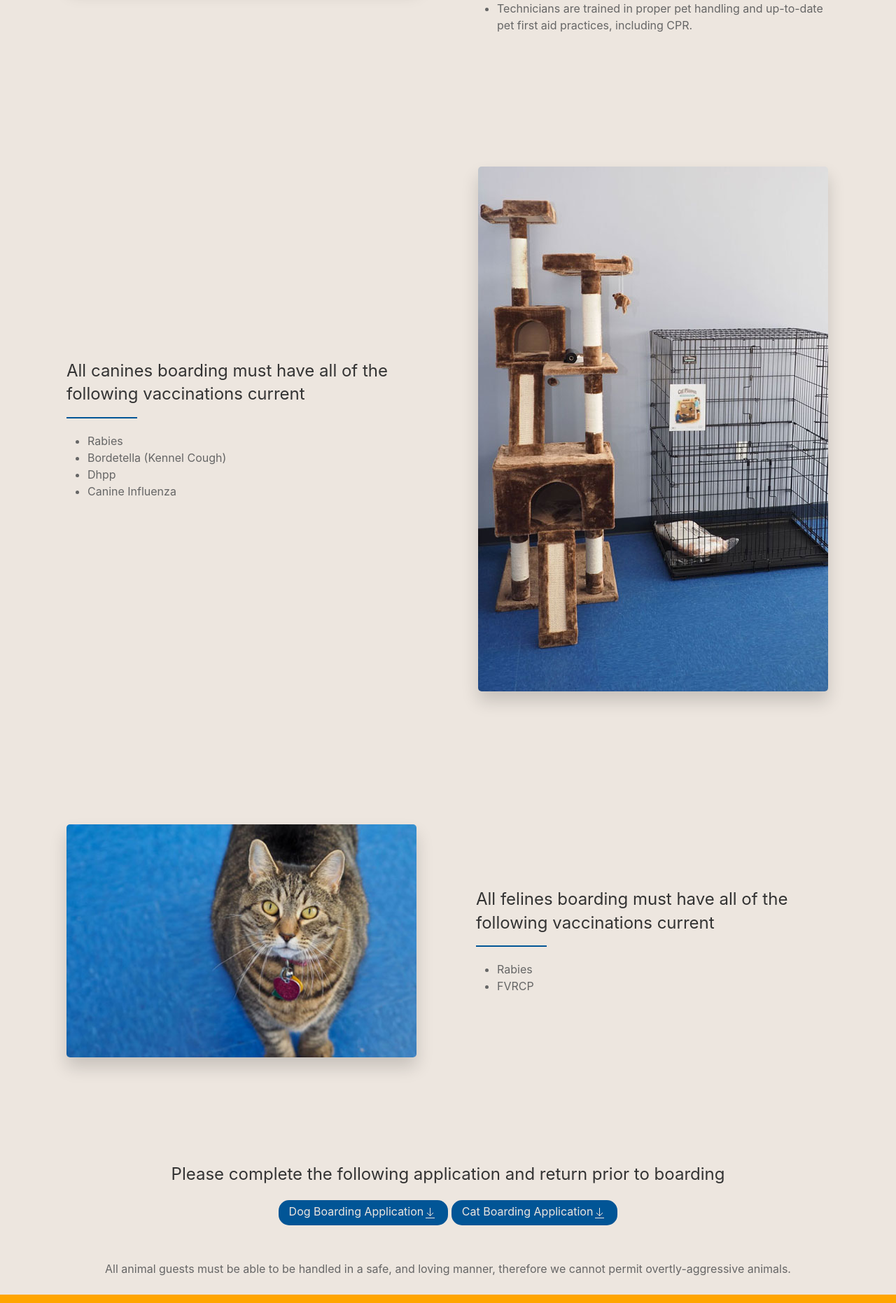
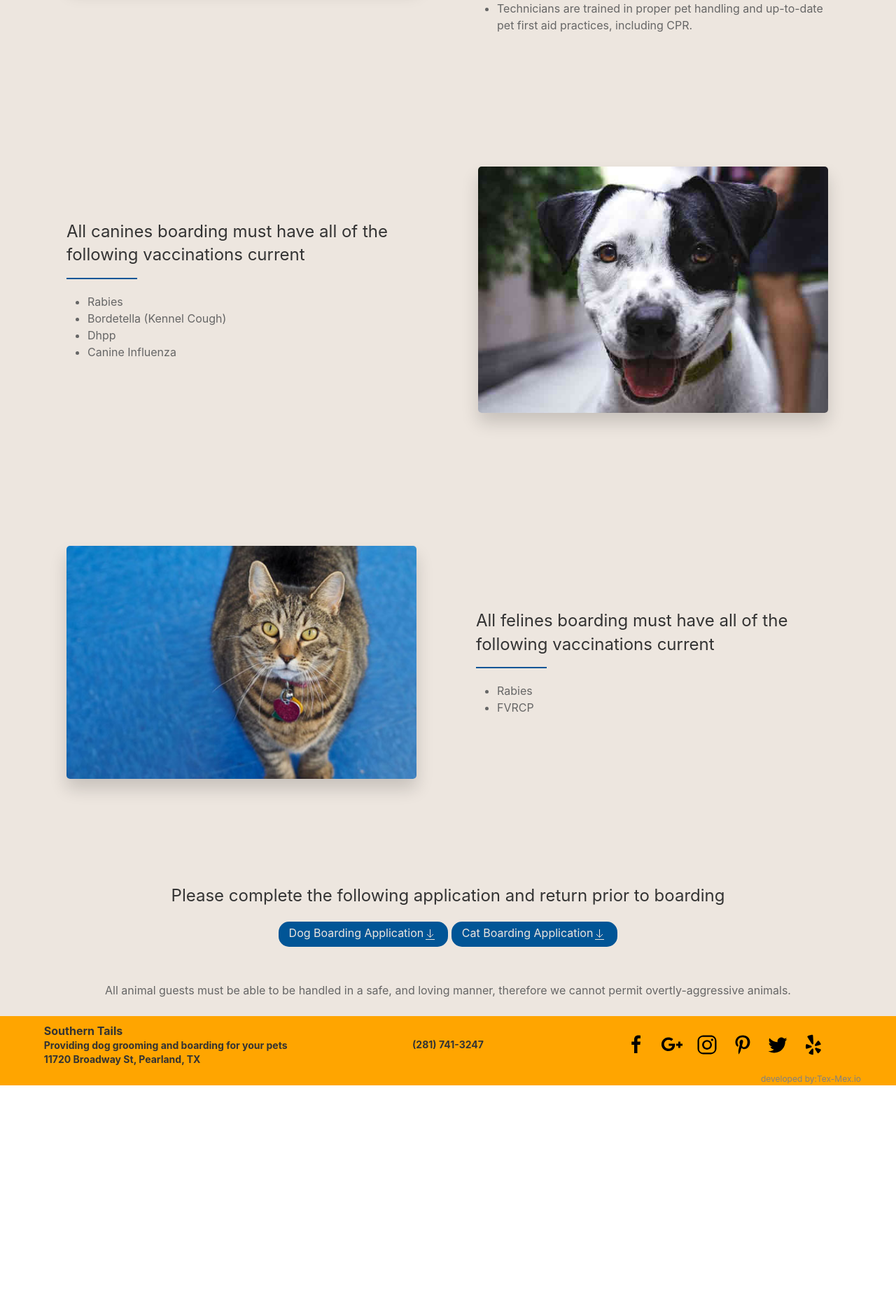
Before and after one commit to TechMex-io/southernTails, a Jekyll site: the page built from boarding.md, in a window 1280 px wide. Shown: the part 1420-3282 px from the top of the page at 70% size. Built offline with Jekyll 4.4.1, drawn with Linux system fonts in a browser that asks for light colours; after the commit the page ends 2971 px from its top, so only the background shows below that.

Commit message:
added new image to replace cat tree

```diff
--- a/boarding.md
+++ b/boarding.md
@@ -11,7 +11,7 @@ header_image_large_desktop: grooming-Header_LD.jpg
 body_heading_1: Facilities Include
 grooming_img_1: ct6cp7_B.jpeg
 grooming_img_2: service-boarding.jpg
-grooming_img_3: 6ee9HBgg.jpeg
+grooming_img_3: smilingDog.jpg
 grooming_img_4: 447fE0bQ.jpeg
 grooming_img_5: Isf8owCw.jpeg
 grooming_img_6: QG-DYE4A.jpeg
```
Also changed, not shown: assets/images/grooming/smilingDog.jpg (added).
